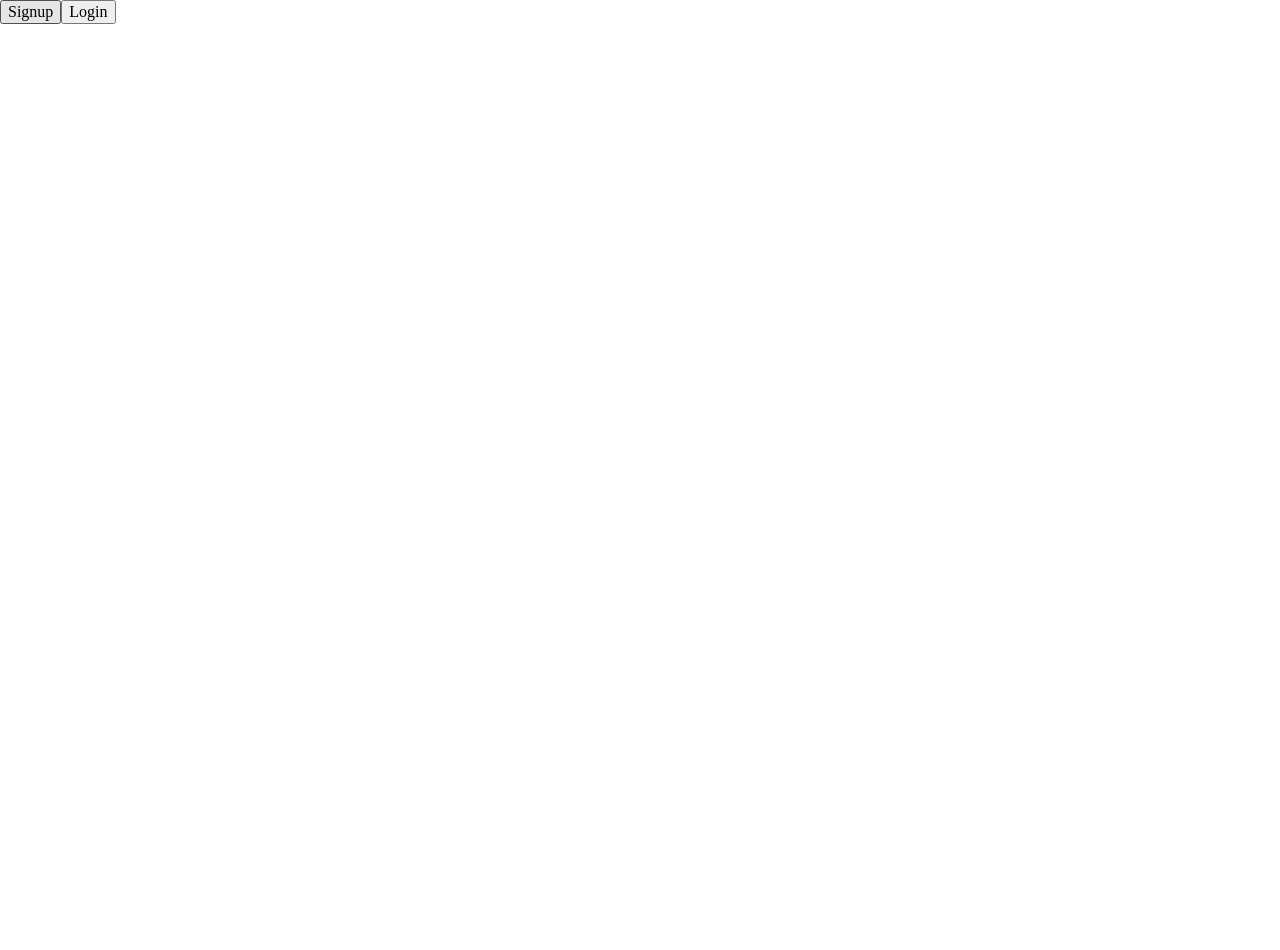
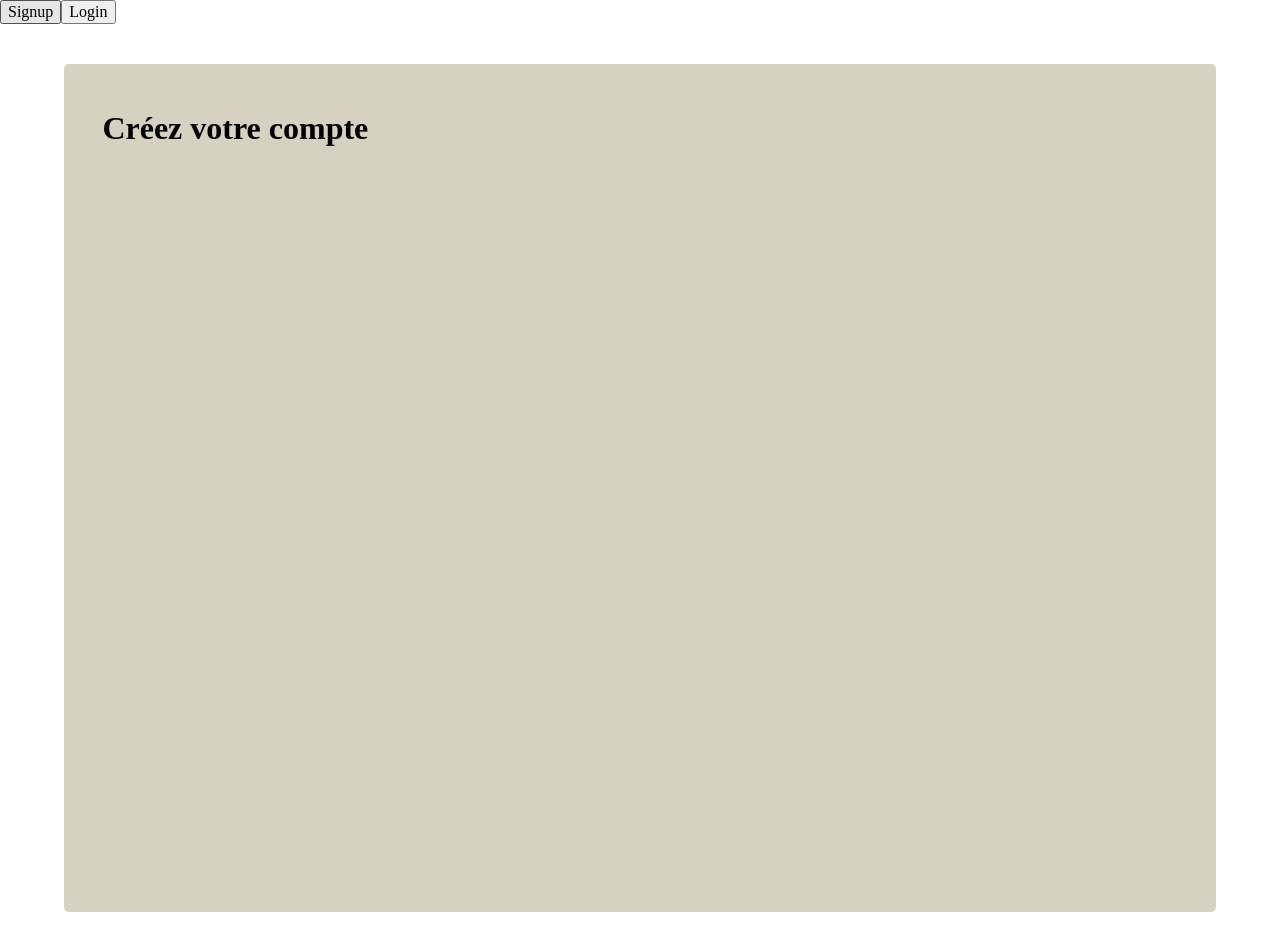
Before and after one commit to rachOS/front-bon_app.js, a React (Create React App) app: page /profil in a window 1280 px wide. Before the commit the page ends 800 px from the top, so only its background shows below. Built offline with nearby package versions, Linux system fonts and the light colour scheme; no server answers.

Commit message:
feature: create <PrivateRoute/>

```diff
--- a/src/App.js
+++ b/src/App.js
@@ -13,6 +13,7 @@ import RecipesManager from './components/Recipes/RecipesManager';
 import LoginManager from './components/Login/manager/LoginManager';
 import SignupManager from './components/Signup/manager/SignupManager';
 import ProfileManager from './components/Profile/manager/ProfileManager';
+import PrivateRoute from './components/private/PrivateRoute';
 
 // import CSS
 import './App.css';
@@ -35,7 +36,7 @@ function App() {
         <Route path="/repas" component={Meals} />
         <Route path="/planning" component={Planning} />
         <Route path="/recettes" component={RecipesManager} />
-        <Route path="/profil/:id" component={ProfileManager} />
+        <PrivateRoute path="/profil" component={ProfileManager} />
       </Switch>
     </Fragment>
   );
--- /dev/null
+++ b/src/components/private/PrivateRoute.jsx
@@ -0,0 +1,14 @@
+// import core
+import React from 'react';
+import PropTypes from 'prop-types';
+import { Route } from 'react-router-dom';
+
+function PrivateRoute({ path, component }) {
+  return <Route exact path={`${path}`} component={component} />;
+}
+
+PrivateRoute.propTypes = {
+  path: PropTypes.string,
+  component: PropTypes.func,
+};
+export default PrivateRoute;
```
